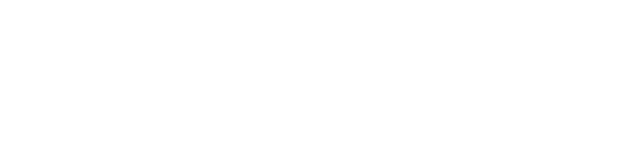
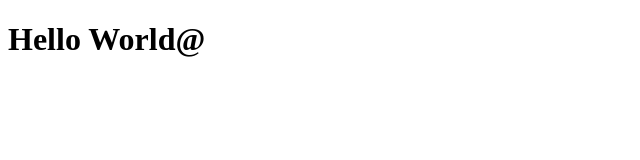
Before and after one commit to workin-cyber/IMPACT_02, a plain HTML site: page index.html in a window 1280 px wide. Shown: the whole page, without its empty margins (0-640 px from the left). Drawn offline with Linux system fonts and the light colour scheme.

Commit message:
addition h1 element index.html file

```diff
--- a/index.html
+++ b/index.html
@@ -5,6 +5,7 @@
     <meta http-equiv="X-UA-Compatible" content="IE=edge">
     <meta name="viewport" content="width=device-width, initial-scale=1.0">
     <title>Hello</title>
+    <h1>Hello World@</h1>
 </head>
 <body>
 
```
